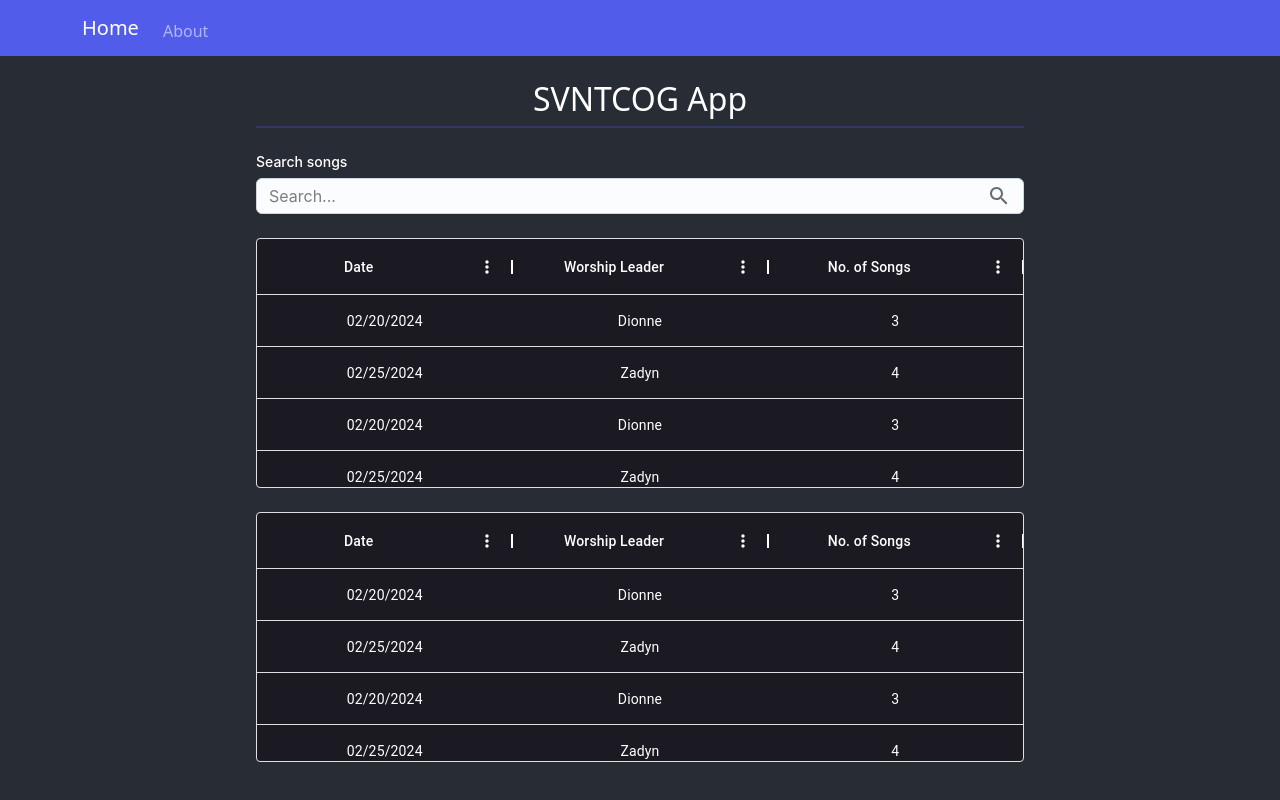
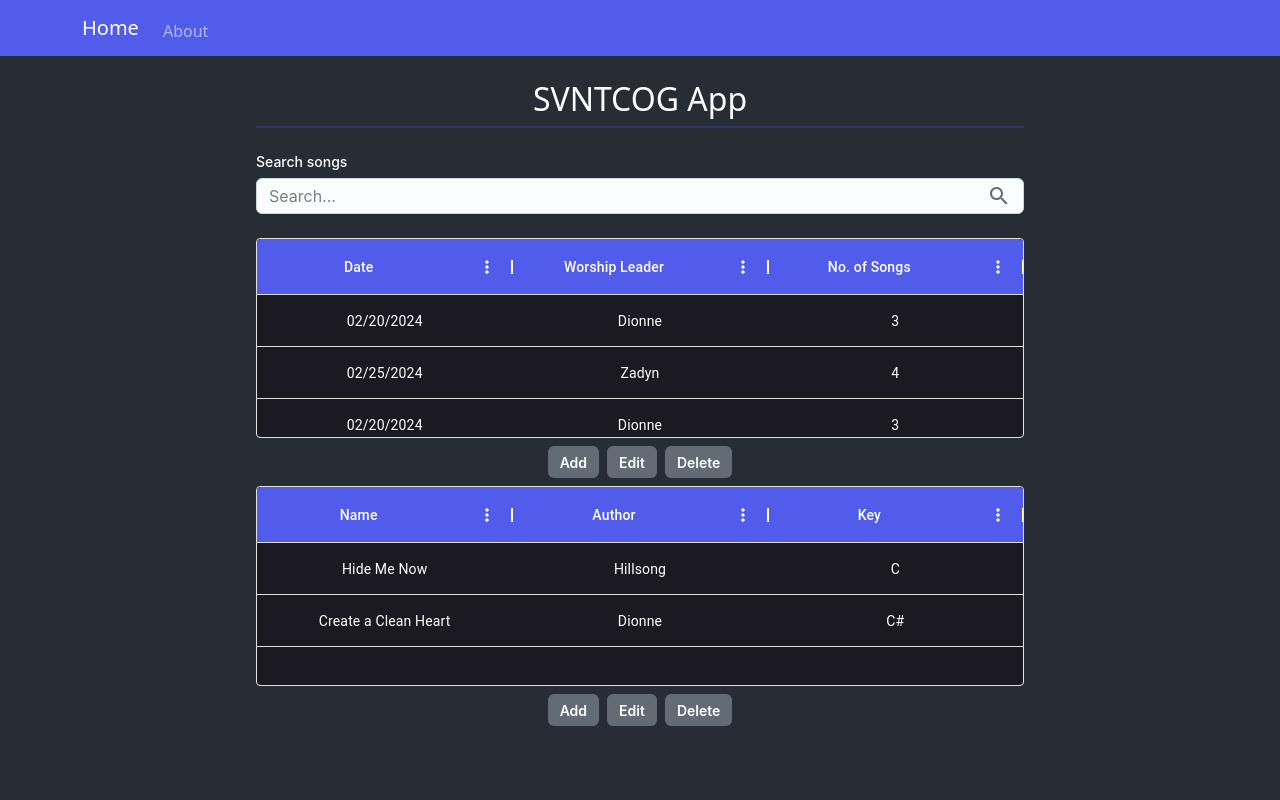
Before and after one commit to ZadynB/WebApp, a React (Create React App) app in the folder my-app/frontend/: page /svntcog in a window 1280 px wide. Built offline with nearby package versions, Linux system fonts and the light colour scheme; no server answers.

Commit message:
added buttons to compliment data grid

```diff
--- a/my-app/frontend/src/App.css
+++ b/my-app/frontend/src/App.css
@@ -298,7 +298,7 @@ body {
 
   .dataGrid-box {
     width: 100%;
-    height: 250px;
+    height: 200px;
   }
 
   .figure {
--- a/my-app/frontend/src/components/CustomDataGrid.js
+++ b/my-app/frontend/src/components/CustomDataGrid.js
@@ -1,40 +1,13 @@
-import { DataGrid, useGridApiContext, gridPageCountSelector, GridPagination, useGridSelector } from '@mui/x-data-grid';
-import MuiPagination from '@mui/material/Pagination';
+import { DataGrid } from '@mui/x-data-grid';
 import Box from '@mui/material/Box';
-import { GridFilterPanel } from '@mui/x-data-grid';
-import { GridFilterForm } from '@mui/x-data-grid';
-
-// function Pagination({ page, onPageChange, className }) {
-//     const apiRef = useGridApiContext();
-//     const pageCount = useGridSelector(apiRef, gridPageCountSelector);
-
-//     return (
-//         <MuiPagination
-//             color='primary'
-//             className={className}
-//             count={pageCount}
-//             page={page + 1}
-//             onChange={(event, newPage) => {
-//                 onPageChange(event, newPage - 1);
-//             }}
-//         />
-//     );
-// }
-
-// function CustomPagination(props) {
-//     return <GridPagination ActionsComponent={Pagination} {...props}/>;
-// }
 
 function CustomDataGrid(props) {
   const dark = getComputedStyle(document.body).getPropertyValue('--dark');
+  const blue2 = getComputedStyle(document.body).getPropertyValue('--blue2');
 
   return (
     <Box className='dataGrid-box'>
       <DataGrid
-                pagination
-                slots={{
-                    // pagination: CustomPagination,
-                }}
         slotProps={{
           filterPanel: {
             columnsSort: 'asc',
@@ -60,26 +33,11 @@ function CustomDataGrid(props) {
         }}
         columns={props.columns}
         rows={props.rows}
-                sx={{color: 'white', bgcolor: dark}}
+        sx={{ color: 'white', bgcolor: dark, '& .MuiDataGrid-columnHeaders': {bgcolor: blue2}}}
         hideFooter
-                // disableColumnFilter
       />
     </Box>
   )
-}
-
-// function CustomDataGrid() {
-//     const apiRef = useGridApiContext();
-//     const state = apiRef.current.state;
-
-
-//     return (
-//         <Pagination
-//             count={state.pagination.pageCount}
-//             page={state.pagination.page + 1}
-//             onChange={(event, value) => apiRef.current.setPage(value - 1)}
-//         />
-//     );
-// };
+};
 
 export default CustomDataGrid;
--- a/my-app/frontend/src/pages/SVNTCOG.js
+++ b/my-app/frontend/src/pages/SVNTCOG.js
@@ -3,7 +3,7 @@ import { AnimatePresence, motion } from 'framer-motion';
 import Divider from '@mui/material/Divider';
 import { useState, useEffect } from 'react';
 import axios from 'axios';
-import { CircularProgress } from '@mui/joy';
+import { CircularProgress, Button, ButtonGroup, Stack } from '@mui/joy';
 import SearchBar from '../components/SearchBar';
 import CustomDataGrid from '../components/CustomDataGrid';
 
@@ -13,13 +13,24 @@ function SVNTCOG () {
 
   const blue2 = getComputedStyle(document.body).getPropertyValue('--blue2');
 
-  const columns = [
+  const serviceColumns = [
     { field: 'date', headerName: 'Date', flex: 1, headerAlign: 'center', align: 'center'},
     { field: 'worshipLeader', headerName: 'Worship Leader', flex: 1, headerAlign: 'center', align: 'center'},
     { field: 'numSongs', headerName: 'No. of Songs', flex: 1, headerAlign: 'center', align: 'center'}
   ];
 
-  const rows = [
+  const songsColumns = [
+    { field: 'name', headerName: 'Name', flex: 1, headerAlign: 'center', align: 'center'},
+    { field: 'songWriter', headerName: 'Author', flex: 1, headerAlign: 'center', align: 'center'},
+    { field: 'key', headerName: 'Key', flex: 1, headerAlign: 'center', align: 'center'}
+  ];
+
+  const songsRows = [
+    {'id': '1', 'name': 'Hide Me Now', 'songWriter': 'Hillsong', 'key': 'C'},
+    {'id': '2', 'name': 'Create a Clean Heart', 'songWriter': 'Dionne', 'key': 'C#'},
+  ];
+
+  const serviceRows = [
     {'id': '1', 'date': '02/20/2024', 'worshipLeader': 'Dionne', 'numSongs': '3'},
     {'id': '2', 'date': '02/25/2024', 'worshipLeader': 'Zadyn', 'numSongs': '4'},
     {'id': '3', 'date': '02/20/2024', 'worshipLeader': 'Dionne', 'numSongs': '3'},
@@ -112,32 +123,23 @@ function SVNTCOG () {
               <div style={{width: '100%'}}>
                 <SearchBar options={songs}/>
                 <br></br>
+                <Stack spacing={1} alignItems='center' direction='column'>
+                  {/* component to display the planned services */}
+                  <CustomDataGrid columns={serviceColumns} rows={serviceRows}/>
+                  <ButtonGroup variant='solid' spacing='0.5rem'>
+                    <Button size='sm'>Add</Button>
+                    <Button size='sm'>Edit</Button>
+                    <Button size='sm'>Delete</Button>
+                  </ButtonGroup>
 
-                {/* component to display the planned services */}
-                <div>
-                  {/* <DataGrid
-                    columns={columns}
-                    rows={rows}
-                    slots={{toolbar: GridToolbar}}
-                    sx={{color: 'white', bgcolor: dark}}
-                    hideFooterPagination
-                    hideFooter
-                  /> */}
-                  <CustomDataGrid columns={columns} rows={rows}/>
-                </div>
-                <br></br>
-                <div>
-                  {/* <DataGrid
-                    columns={columns}
-                    rows={rows}
-                    slots={{toolbar: GridToolbar, pagination: CustomPagination}}
-                    sx={{color: 'white', bgcolor: dark, overflowY: 'auto'}}
-                    // paginationModel={page: '1', }
-                    // hideFooterPagination
-                    // hideFooter
-                  /> */}
-                  <CustomDataGrid columns={columns} rows={rows}/>
-                </div>
+                  {/* component to display the planned services */}
+                  <CustomDataGrid columns={songsColumns} rows={songsRows}/>
+                  <ButtonGroup variant='solid' spacing='0.5rem'>
+                    <Button size='sm'>Add</Button>
+                    <Button size='sm'>Edit</Button>
+                    <Button size='sm'>Delete</Button>
+                  </ButtonGroup>
+                </Stack>
               </div>
             )
           }
```
Also changed, not shown: 1 other file (tests, documents, lock files or other folders). Lines whose indentation alone changed are shown as unchanged.
